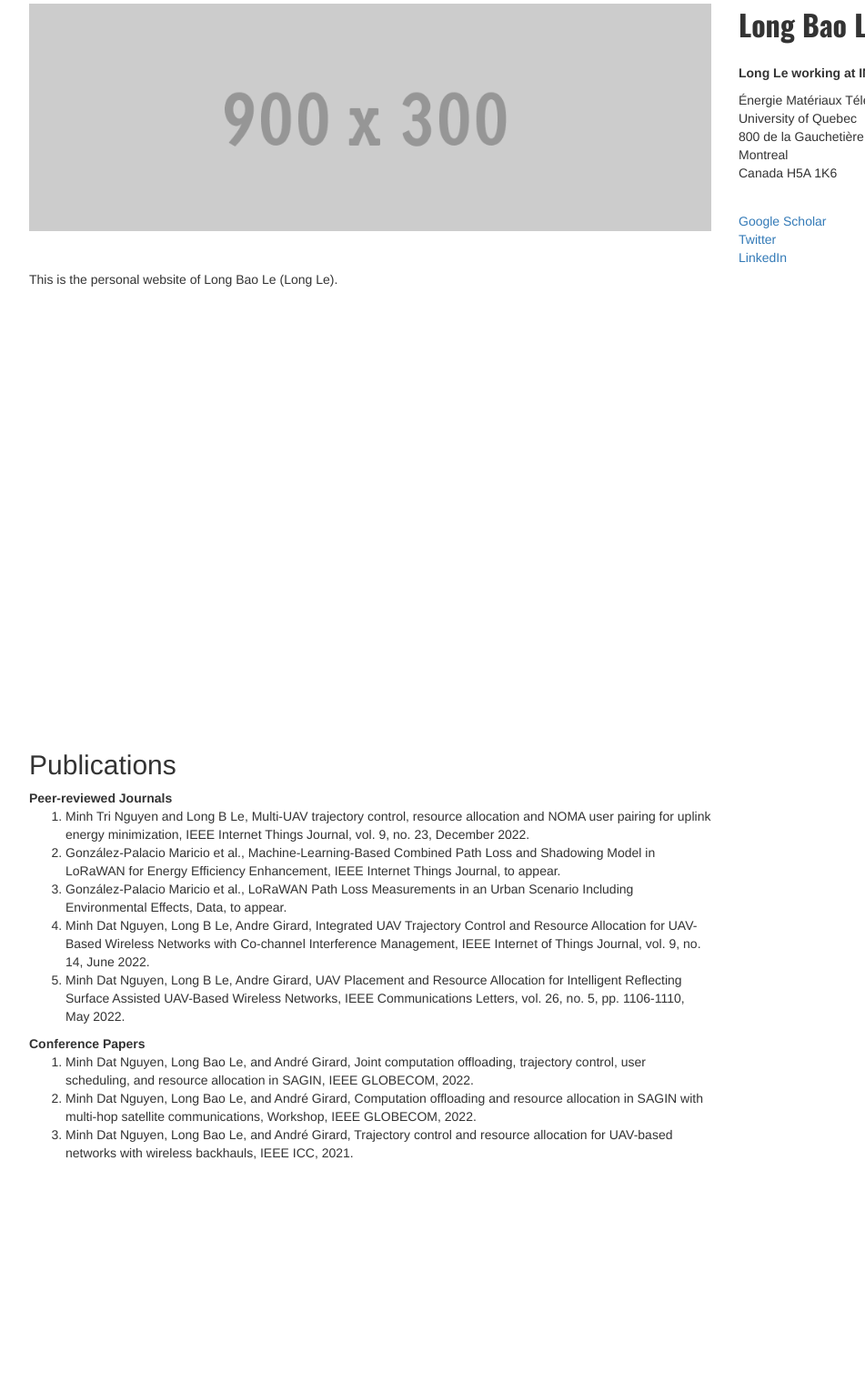
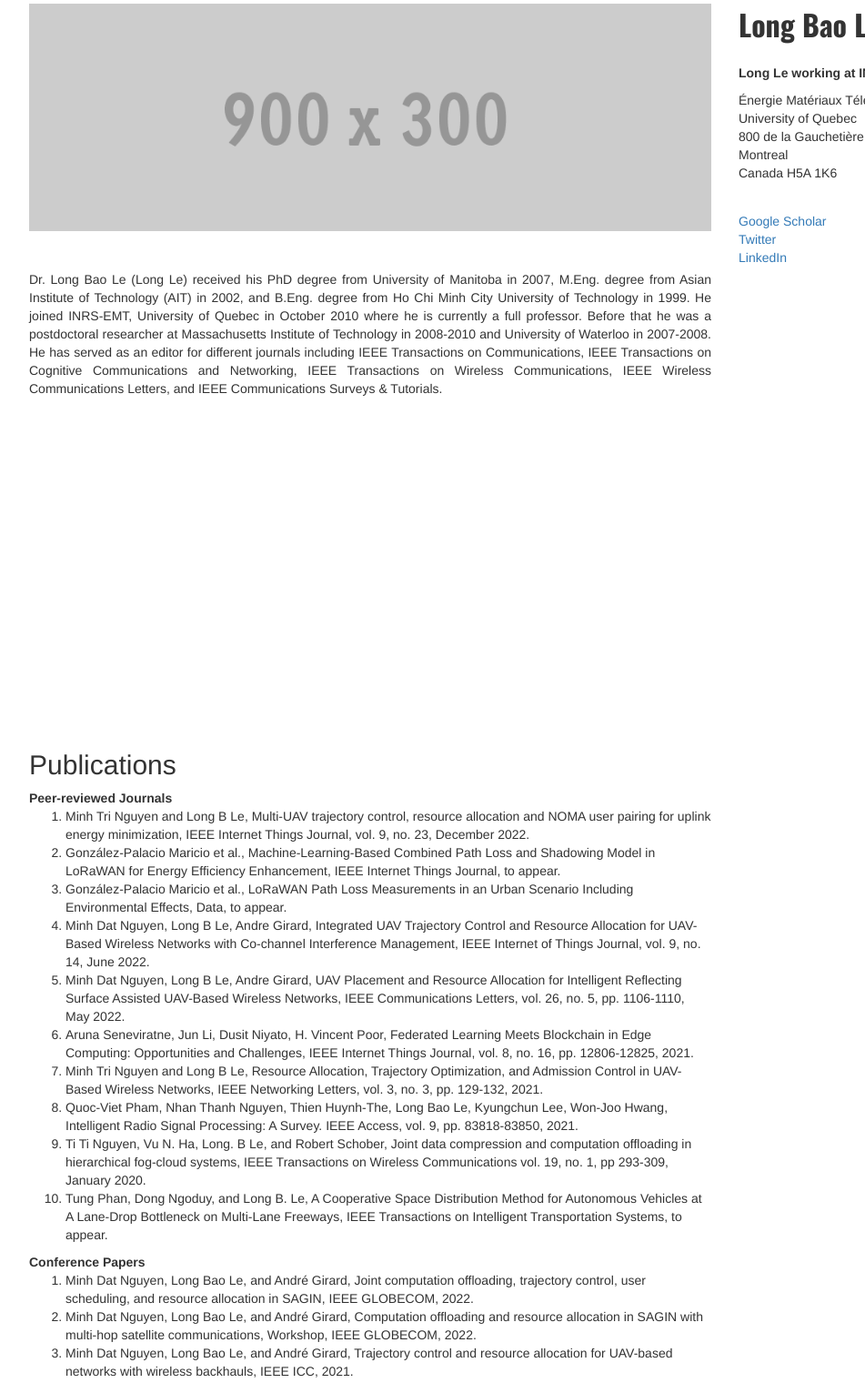
Before and after one commit to LongBaoLe/LongBaoLe.github.io, a plain HTML site: page index.html in a window 1280 px wide. Shown: the part 67-1587 px from the top of the page at 91% size, without its empty margins (38-989 px from the left). Drawn offline with nearby package versions, Linux system fonts and the light colour scheme.

Commit message:
Add files via upload

```diff
--- a/index.html
+++ b/index.html
@@ -54,7 +54,7 @@
                 <img class="img-responsive" src="photo.gif" alt=""><br>
 
                 <div style="margin-top:3%; text-align:justify;">
-					<p>This is the personal website of Long Bao Le (Long Le). </p>
+					<p>Dr. Long Bao Le (Long Le) received his PhD degree from University of Manitoba in 2007, M.Eng. degree from Asian Institute of Technology (AIT)  in 2002, and B.Eng. degree from Ho Chi Minh City University of Technology in 1999. He joined INRS-EMT, University of Quebec in October 2010 where he is currently a full professor. Before that he was a postdoctoral researcher at Massachusetts Institute of Technology  in 2008-2010 and University of Waterloo in 2007-2008. He has served as an editor for different journals including IEEE Transactions on Communications, IEEE Transactions on Cognitive Communications and Networking, IEEE Transactions on Wireless Communications, IEEE Wireless Communications Letters, and IEEE Communications Surveys & Tutorials. </p>
 
                 </div>
             </div>
@@ -97,6 +97,19 @@
 
                     <li class="paper" words="add, your, keywords, here"> Minh Dat Nguyen, Long B Le, Andre Girard, UAV Placement and Resource Allocation for Intelligent Reflecting Surface Assisted UAV-Based Wireless Networks, IEEE Communications Letters, vol. 26, no. 5, pp. 1106-1110, May 2022. </li>
 
+                <li class="paper" words="add, your, keywords, here">    Aruna Seneviratne, Jun Li, Dusit Niyato, H. Vincent Poor, Federated Learning Meets Blockchain in Edge Computing: Opportunities and Challenges, IEEE Internet Things Journal, vol. 8, no. 16, pp. 12806-12825, 2021.</li>
+
+              <li class="paper" words="add, your, keywords, here">
+Minh Tri Nguyen and Long B Le, Resource Allocation, Trajectory Optimization, and Admission Control in UAV-Based Wireless Networks, IEEE Networking Letters, vol. 3, no. 3, pp. 129-132, 2021. </li>
+
+        <li class="paper" words="add, your, keywords, here"> Quoc-Viet Pham, Nhan Thanh Nguyen, Thien Huynh-The, Long Bao Le, Kyungchun Lee, Won-Joo Hwang, Intelligent Radio Signal Processing: A Survey. IEEE Access, vol. 9, pp. 83818-83850, 2021.</li>
+
+            <li class="paper" words="add, your, keywords, here"> Ti Ti Nguyen, Vu N. Ha, Long. B Le, and Robert Schober, Joint data compression and computation offloading in hierarchical fog-cloud systems, IEEE Transactions on Wireless Communications vol. 19, no. 1, pp 293-309, January 2020.</li>
+
+                   <li class="paper" words="add, your, keywords, here"> Tung Phan, Dong Ngoduy, and Long B. Le, A Cooperative Space Distribution Method for Autonomous Vehicles at A Lane-Drop Bottleneck on Multi-Lane Freeways, IEEE Transactions on Intelligent Transportation Systems, to appear.</li>
+
+
+
 
 
                 </ol>
```
